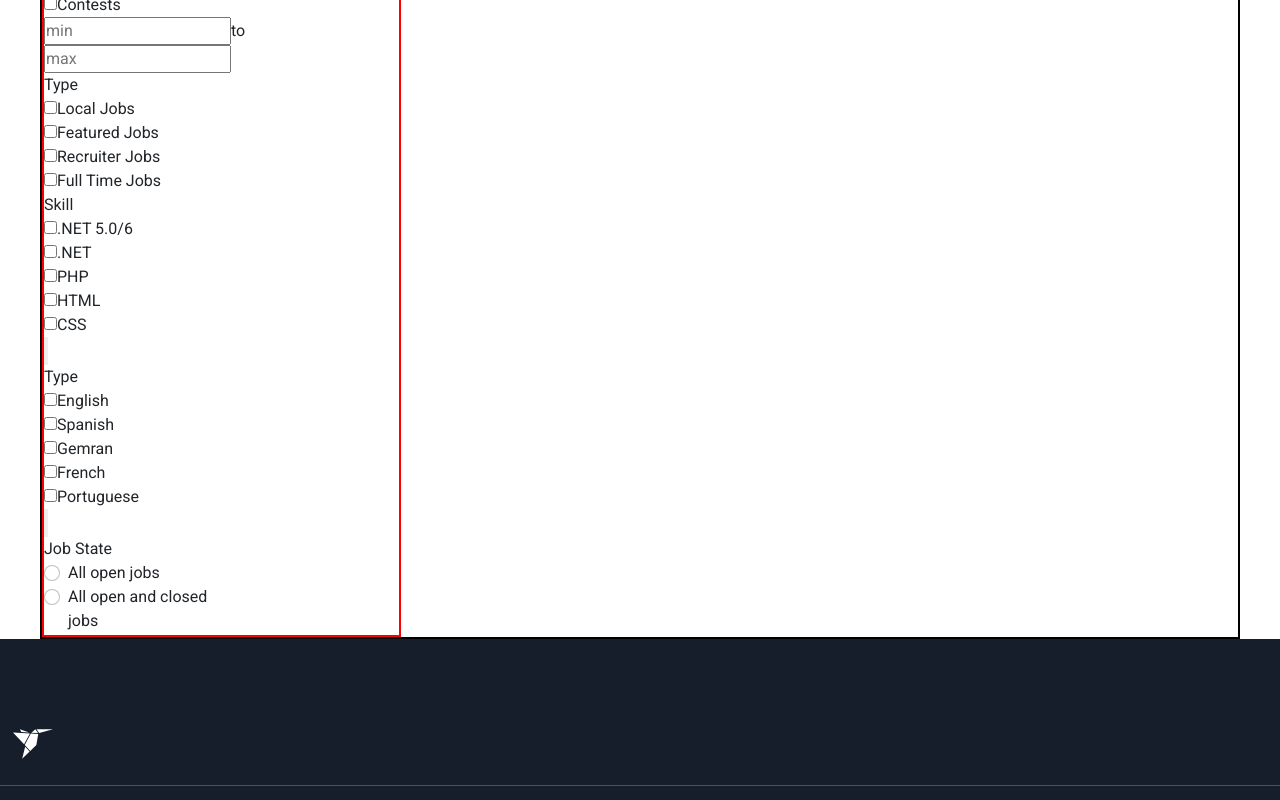
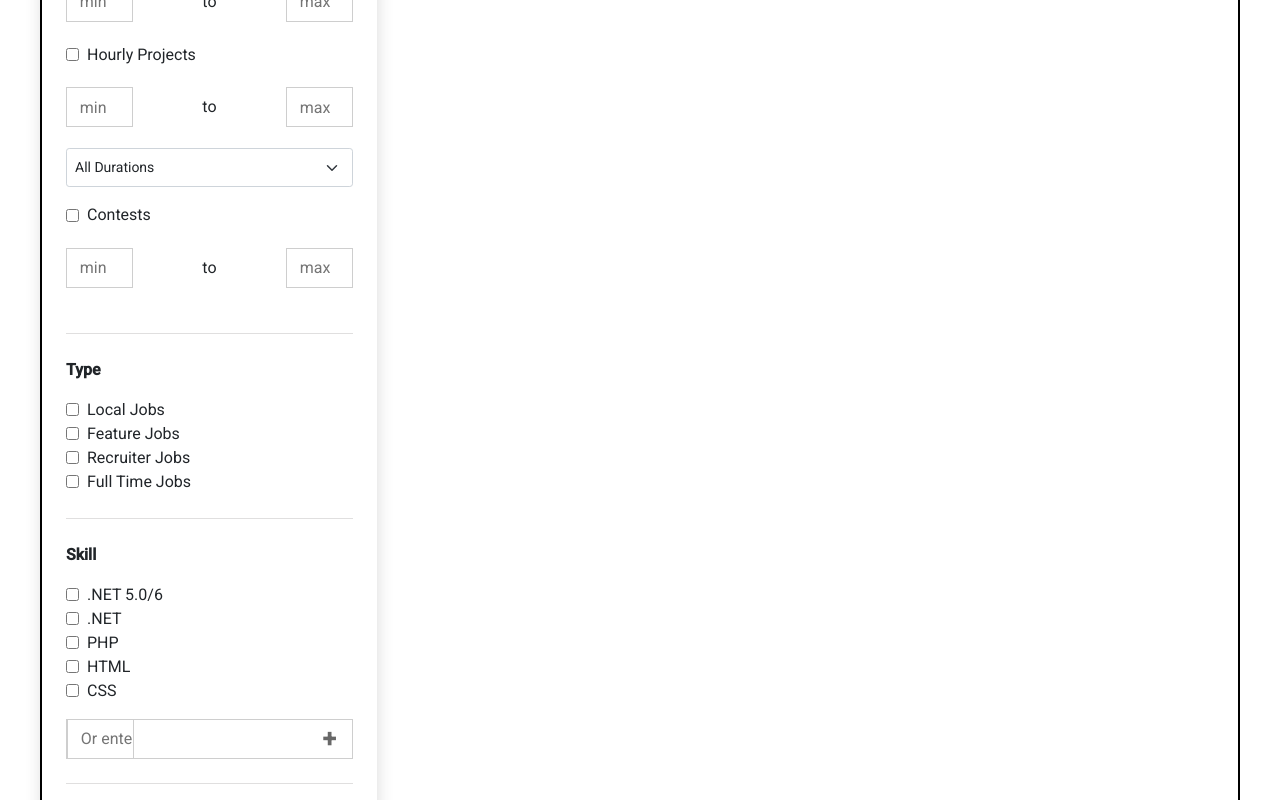
Before and after one commit to Mudassir742/freelancer-raplica, a React (Create React App) app: page / in a window 1280 px wide. Shown: the part 840-1640 px from the top of the page. Built offline with nearby package versions, Linux system fonts and the light colour scheme.

Commit message:
filter section styles

```diff
--- a/src/components/Jobs/Filter/Filter.jsx
+++ b/src/components/Jobs/Filter/Filter.jsx
@@ -1,38 +1,44 @@
 import React from "react";
 
-const Filter = () => {
+const Filter = ({showFilters,setshowFilters}) => {
   return (
-    <div className="filter-container">
-      <div className="filter-content">
-        <div className="filter-header">
-          <h5 className="filter-heading">My recent searches</h5>
+    <div className="filter-container shadow d-flex align-items-center">
+      <div className="filter-content p-4 w-100">
+        <div className="filter-header mb-5">
+          <h5 className="filter-heading text-center">My recent searches</h5>
         </div>
-        <div className="filter-body">
+        <div className="filter-divider my-4"></div>
+
+        <div className="filter-body w-100">
           <div className="filter-options">
-            <h5>Filter by:</h5>
+            <h5 className="mb-4">Filter by:</h5>
             <div className="budget-filter">
-              <span>Budget</span>
+              <span className="fw-bold mb-3 d-block">Budget</span>
               <form className="budget-form">
-                <div className="price">
+                <div className="price d-flex align-items-center">
                   <input type="checkbox" id="checkbox" />
-                  <label htmlFor="checkbox">Fixed Price Projects</label>
-                  <div className="min-max">
+                  <label htmlFor="checkbox" className="mx-2 d-block">
+                    Fixed Price Projects
+                  </label>
+                </div>
+                <div className="min-max d-flex align-items-center justify-content-between">
                   <input type="text" placeholder="min" />
                   <span>to</span>
                   <input type="text" placeholder="max" />
                 </div>
+                <div className="price  d-flex align-items-center">
+                  <input type="checkbox" id="checkbox" />
+                  <label htmlFor="checkbox" className="mx-2 d-block">
+                    Hourly Projects
+                  </label>
                 </div>
-                <div className="price">
-                  <input type="checkbox" id="checkbox" />
-                  <label htmlFor="checkbox">Hourly Projects</label>
-                  <div className="min-max">
+                <div className="min-max d-flex align-items-center justify-content-between">
                   <input type="text" placeholder="min" />
                   <span>to</span>
                   <input type="text" placeholder="max" />
                 </div>
-                </div>
                 <select
-                  class="form-select form-select-sm"
+                  class="form-select form-select-sm py-2 mb-3"
                   aria-label=".form-select-sm example"
                 >
                   <option selected>All Durations</option>
@@ -40,93 +46,133 @@ const Filter = () => {
                   <option value="2">Two</option>
                   <option value="3">Three</option>
                 </select>
-                <div className="price">
+                <div className="price  d-flex align-items-center">
                   <input type="checkbox" id="checkbox" />
-                  <label htmlFor="checkbox">Contests</label>
-                  <div className="min-max">
+                  <label htmlFor="checkbox" className="mx-2 d-block">
+                    Contests
+                  </label>
+                </div>
+                <div className="min-max d-flex align-items-center justify-content-between">
                   <input type="text" placeholder="min" />
                   <span>to</span>
                   <input type="text" placeholder="max" />
                 </div>
+                <div className="filter-divider my-4"></div>
+                <div className="types">
+                  <span className="d-block fw-bold mb-3">Type</span>
+                  <div className="price  d-flex align-items-center">
+                    <input type="checkbox" id="checkbox" />
+                    <label htmlFor="checkbox" className="mx-2 d-block">
+                      Local Jobs
+                    </label>
+                  </div>
+                  <div className="price  d-flex align-items-center">
+                    <input type="checkbox" id="checkbox" />
+                    <label htmlFor="checkbox" className="mx-2 d-block">
+                      Feature Jobs
+                    </label>
+                  </div>
+                  <div className="price  d-flex align-items-center">
+                    <input type="checkbox" id="checkbox" />
+                    <label htmlFor="checkbox" className="mx-2 d-block">
+                      Recruiter Jobs
+                    </label>
+                  </div>
+                  <div className="price  d-flex align-items-center">
+                    <input type="checkbox" id="checkbox" />
+                    <label htmlFor="checkbox" className="mx-2 d-block">
+                      Full Time Jobs
+                    </label>
+                  </div>
+                </div>
+                <div className="filter-divider my-4"></div>
+                <div className="skills">
+                  <span className="d-block fw-bold mb-3">Skill</span>
+                  <div className="price  d-flex align-items-center">
+                    <input type="checkbox" id="checkbox" />
+                    <label htmlFor="checkbox" className="mx-2 d-block">
+                      .NET 5.0/6
+                    </label>
+                  </div>
+                  <div className="price  d-flex align-items-center">
+                    <input type="checkbox" id="checkbox" />
+                    <label htmlFor="checkbox" className="mx-2 d-block">
+                      .NET
+                    </label>
+                  </div>
+                  <div className="price  d-flex align-items-center">
+                    <input type="checkbox" id="checkbox" />
+                    <label htmlFor="checkbox" className="mx-2 d-block">
+                      PHP
+                    </label>
+                  </div>
+                  <div className="price  d-flex align-items-center">
+                    <input type="checkbox" id="checkbox" />
+                    <label htmlFor="checkbox" className="mx-2 d-block">
+                      HTML
+                    </label>
+                  </div>
+                  <div className="price  d-flex align-items-center">
+                    <input type="checkbox" id="checkbox" />
+                    <label htmlFor="checkbox" className="mx-2 d-block">
+                      CSS
+                    </label>
                   </div>
 
-                <div className="filter-divider"></div>
-                <div className="types">
-                  <span>Type</span>
-                  <div className="price">
-                    <input type="checkbox" id="checkbox" />
-                    <label htmlFor="checkbox">Local Jobs</label>
-                  </div>
-                  <div className="price">
-                    <input type="checkbox" id="checkbox" />
-                    <label htmlFor="checkbox">Featured Jobs</label>
-                  </div>
-                  <div className="price">
-                    <input type="checkbox" id="checkbox" />
-                    <label htmlFor="checkbox">Recruiter Jobs</label>
-                  </div>
-                  <div className="price">
-                    <input type="checkbox" id="checkbox" />
-                    <label htmlFor="checkbox">Full Time Jobs</label>
+                  <div className="add-input d-flex align-items-center justify-content-between">
+                    <input
+                      type="text"
+                      placeholder="Or enter skill"
+                      className="m-0"
+                    />
+                    <span>+</span>
                   </div>
                 </div>
-                <div className="filter-divider"></div>
+                <div className="filter-divider my-4"></div>
                 <div className="skills">
-                  <span>Skill</span>
-                  <div className="price">
+                  <span className="d-block fw-bold mb-3">Languages</span>
+                  <div className="price  d-flex align-items-center">
                     <input type="checkbox" id="checkbox" />
-                    <label htmlFor="checkbox">.NET 5.0/6</label>
+                    <label htmlFor="checkbox" className="mx-2 d-block">
+                      English
+                    </label>
                   </div>
-                  <div className="price">
+                  <div className="price  d-flex align-items-center">
                     <input type="checkbox" id="checkbox" />
-                    <label htmlFor="checkbox">.NET</label>
+                    <label htmlFor="checkbox" className="mx-2 d-block">
+                      Spanish
+                    </label>
                   </div>
-                  <div className="price">
+                  <div className="price  d-flex align-items-center">
                     <input type="checkbox" id="checkbox" />
-                    <label htmlFor="checkbox">PHP</label>
+                    <label htmlFor="checkbox" className="mx-2 d-block">
+                      German
+                    </label>
                   </div>
-                  <div className="price">
+                  <div className="price  d-flex align-items-center">
                     <input type="checkbox" id="checkbox" />
-                    <label htmlFor="checkbox">HTML</label>
+                    <label htmlFor="checkbox" className="mx-2 d-block">
+                      French
+                    </label>
                   </div>
-                  <div className="price">
+                  <div className="price  d-flex align-items-center">
                     <input type="checkbox" id="checkbox" />
-                    <label htmlFor="checkbox">CSS</label>
+                    <label htmlFor="checkbox" className="mx-2 d-block">
+                      Portuguese
+                    </label>
                   </div>
-                  <div className="add-btn">
-                    <input type="button" placeholder="Or enter skills" />
+                  <div className="add-input d-flex align-items-center justify-content-between">
+                    <input
+                      type="text"
+                      placeholder="Or enter skill"
+                      className="m-0 border-0"
+                    />
+                    <span>+</span>
                   </div>
                 </div>
-                <div className="filter-divider"></div>
-                <div className="languages">
-                  <span>Type</span>
-                  <div className="price">
-                    <input type="checkbox" id="checkbox" />
-                    <label htmlFor="checkbox">English</label>
-                  </div>
-                  <div className="price">
-                    <input type="checkbox" id="checkbox" />
-                    <label htmlFor="checkbox">Spanish</label>
-                  </div>
-                  <div className="price">
-                    <input type="checkbox" id="checkbox" />
-                    <label htmlFor="checkbox">Gemran</label>
-                  </div>
-                  <div className="price">
-                    <input type="checkbox" id="checkbox" />
-                    <label htmlFor="checkbox">French</label>
-                  </div>
-                  <div className="price">
-                    <input type="checkbox" id="checkbox" />
-                    <label htmlFor="checkbox">Portuguese</label>
-                  </div>
-                  <div className="add-btn">
-                    <input type="button" placeholder="Or enter skills" />
-                  </div>
-                </div>
-                <div className="filter-divider"></div>
+                <div className="filter-divider my-4"></div>
                 <div className="job-State">
-                  <span>Job State</span>
+                  <span className="fw-bold mb-3 d-block">Job State</span>
                   <div class="form-check">
                     <div className="radio-btns">
                       <input
@@ -134,8 +180,12 @@ const Filter = () => {
                         type="radio"
                         name="flexRadioDefault"
                         id="flexRadioDefault1"
+                        checked
                       />
-                      <label class="form-check-label" for="flexRadioDefault1">
+                      <label
+                        class="form-check-label fw-bold"
+                        for="flexRadioDefault1"
+                      >
                         All open jobs
                       </label>
                     </div>
@@ -147,8 +197,11 @@ const Filter = () => {
                         name="flexRadioDefault"
                         id="flexRadioDefault1"
                       />
-                      <label class="form-check-label" for="flexRadioDefault1">
-                        All open and closed <br/> jobs
+                      <label
+                        class="form-check-label fw-bold"
+                        for="flexRadioDefault1"
+                      >
+                        All open and closed <br /> jobs
                       </label>
                     </div>
                   </div>
--- a/src/components/Jobs/Jobs.css
+++ b/src/components/Jobs/Jobs.css
@@ -3,9 +3,46 @@
     width: 100%;
     border: 2px solid black;
     display: flex;
+    margin:1rem;
 }
 
+/*=============================Filter Section==========================*/
+
 .filter-container{
-    width: 30%;
-    border: 2px solid red;
+    width: 28%;
+    margin-right: 1.8rem;
 }
+
+.filter-divider{
+    border-bottom: 1px solid rgb(224, 223, 223);
+}
+
+
+
+.filter-container input[type=text]{
+    width: 67px;
+    height: 40px;
+    border-radius: none;
+    border: 1px solid rgb(206, 206, 206);;
+    margin: 1.3rem 0;
+    outline: none;
+    padding-left: .8rem;
+}
+
+.add-input{
+    border: 1px solid rgb(206, 206, 206);
+    height: 40px;
+    margin-top: 1rem;
+}
+.add-input input{
+    width: inherit;
+    height: 38px;
+    border: transparent;
+}
+.add-input span{
+
+    font-size: 1.5rem;
+    font-weight: bold;
+    margin-right: 1rem;
+    color: rgb(104, 104, 104);
+}
```
Lines whose indentation alone changed are shown as unchanged.
